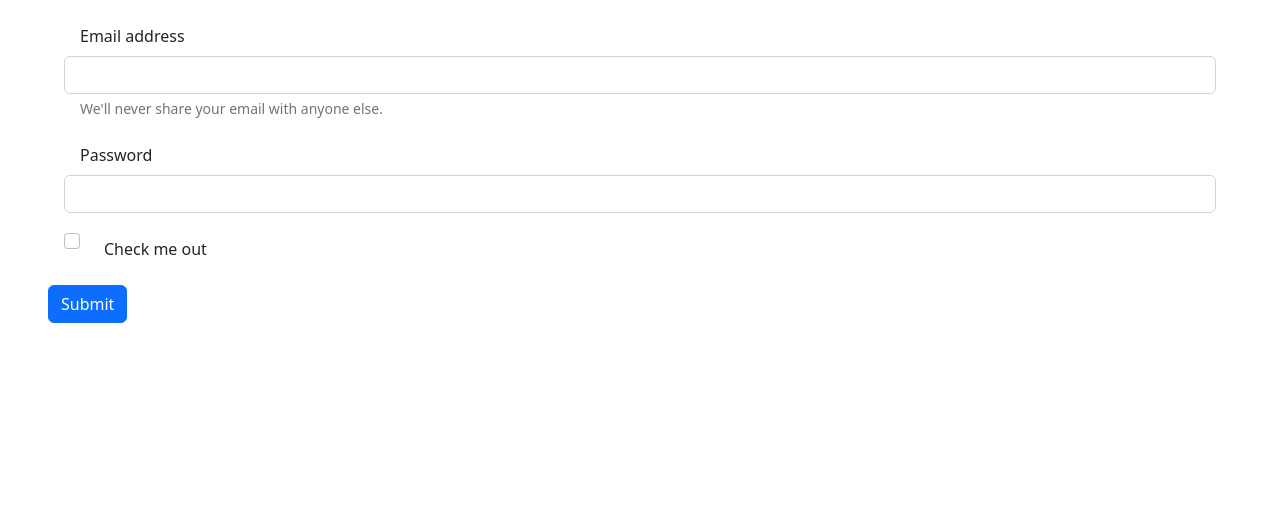
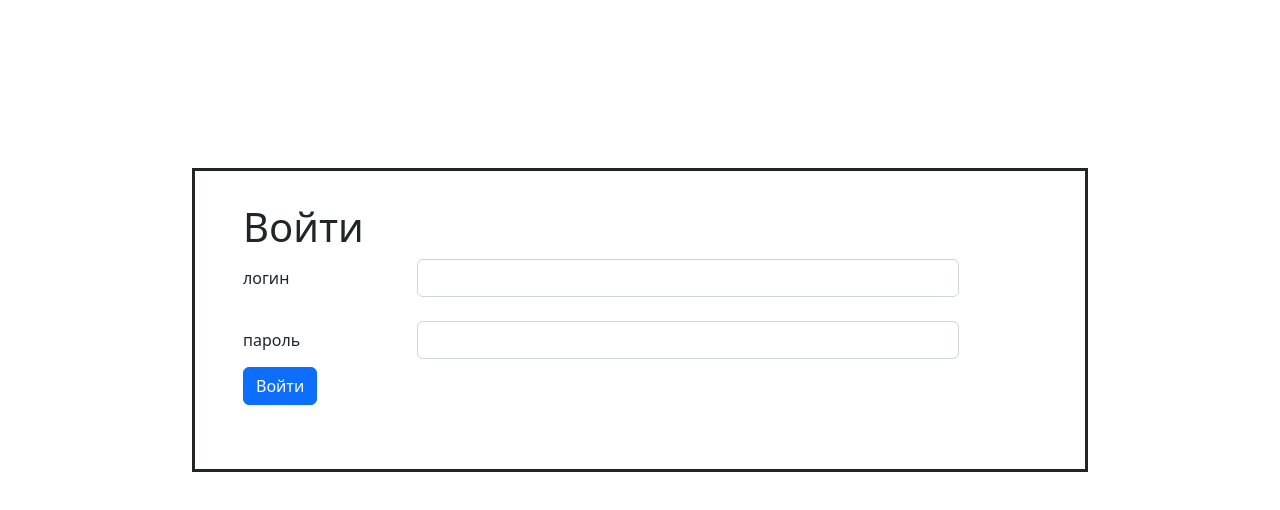
Before and after one commit to annakon/otus-vue-baklikova, a Vue app: page /login in a window 1280 px wide. Shown: the top 510 px of the page. Built offline with nearby package versions, Linux system fonts and the light colour scheme.

Commit message:
форма логина

```diff
--- a/src/App.vue
+++ b/src/App.vue
@@ -4,7 +4,7 @@ import Login from '@/components/login/login.vue';
 </script>
 
 <template>
-  <div v-if="$route.name !== 'login' & $route.name !== 'order'">
+  <div v-if="($route.name !== 'login') & ($route.name !== 'order')">
     <header>
       <Login></Login>
       <h1>Cписок товаров</h1>
--- a/src/components/login/loginForm.vue
+++ b/src/components/login/loginForm.vue
@@ -1,27 +1,55 @@
 <template>
-  <form>
-    <div class="mb-3">
-      <label for="exampleInputEmail1" class="form-label">Email address</label>
-      <input
-        type="email"
+  <Form>
+    <h1>Войти</h1>
+    <div class="mb-3 row">
+      <label for="exampleInputEmail1" class="col-sm-2 col-form-label">логин</label>
+      <div class="col-sm-8">
+      <Field
+        name="login"
+        :rules="loginRules"
+        type="text"
         class="form-control"
         id="exampleInputEmail1"
-        aria-describedby="emailHelp"
       />
-      <div id="emailHelp" class="form-text">We'll never share your email with anyone else.</div>
+      <ErrorMessage name="login" />
+      </div>
+    </div>
+    <div class="mb-3 row">
+      <label for="exampleInputPassword1" class="col-sm-2 col-form-label">пароль</label>
+      <div class="col-sm-8">
+      <Field
+        name="password"
+        class="form-control"
+        type="password"
+        :rules="passwordRules"
+        id="exampleInputPassword1"
+      />
+      <ErrorMessage name="password" />
     </div>
     <div class="mb-3">
-      <label for="exampleInputPassword1" class="form-label">Password</label>
-      <input type="password" class="form-control" id="exampleInputPassword1" />
+      <button type="button" class="btn btn-primary">Войти</button>
     </div>
-    <div class="mb-3 form-check">
-      <input type="checkbox" class="form-check-input" id="exampleCheck1" />
-      <label class="form-check-label" for="exampleCheck1">Check me out</label>
     </div>
-    <button type="submit" class="btn btn-primary">Submit</button>
-  </form>
+  </Form>
 </template>
 
-<script setup></script>
+<script setup>
+import { Field, Form, ErrorMessage } from 'vee-validate';
+import * as yup from 'yup';
+const passwordRules = yup.string().required().min(8);
+const loginRules = yup.string().required();
+</script>
 
-<style scoped></style>
+<style scoped>
+span {
+  display: block;
+  font-size: 80%;
+  margin-top: 0.25rem;
+  color: #dc3545;
+}
+form {
+  margin: 10rem;
+  padding: 2rem;
+  border: solid;
+}
+</style>
```
